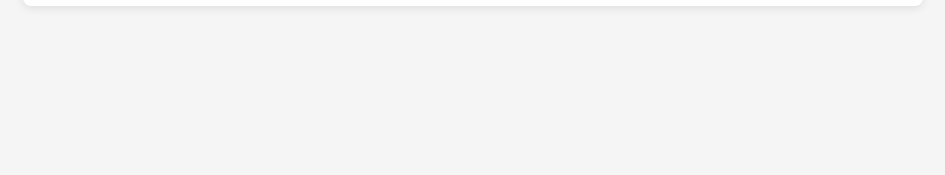
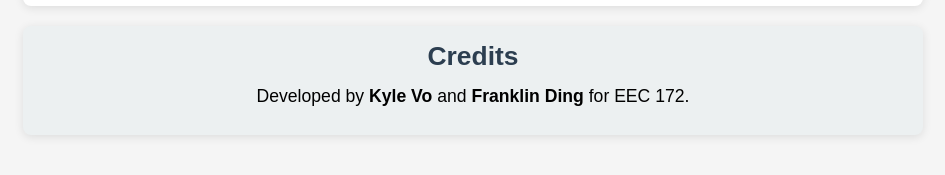
Before and after one commit to BelieveMeYou/website, a plain HTML site: page index.html in a window 1280 px wide. Shown: the part 1647-1822 px from the top of the page, without its empty margins (167-1112 px from the left). Before the commit the page ends 1693 px from the top, so only its background shows below. Drawn offline with Linux system fonts and the light colour scheme.

Commit message:
Update index.html

```diff
--- a/index.html
+++ b/index.html
@@ -4,12 +4,21 @@
     <meta charset="UTF-8">
     <meta name="viewport" content="width=device-width, initial-scale=1.0">
     <title>Final Project: Sketchpad</title>
+
     <style>
         * {
             margin: 0;
             padding: 0;
             box-sizing: border-box;
         }
+	#credits {
+	    text-align: center;
+	    font-size: 1.1em;
+	    background-color: #ecf0f1;
+	    padding: 15px;
+	    border-radius: 8px;
+	    box-shadow: 0 2px 10px rgba(0, 0, 0, 0.1);
+	}
 
         body {
             font-family: Arial, sans-serif;
@@ -76,6 +85,10 @@ The brush effect is created by simply drawing a filled circle of the current bru
         <h2>Project Demo</h2>
         <iframe src="https://drive.google.com/file/d/1e0UH-8rFs9HtCdxzYWHKix6lQyudGPRq/preview" allow="autoplay"></iframe>
     </section>
+    <section id="credits">
+        <h2>Credits</h2>
+        <p>Developed by <strong>Kyle Vo</strong> and <strong>Franklin Ding</strong> for EEC 172.</p>
+    </section>
 </div>
 
 </body>
```
